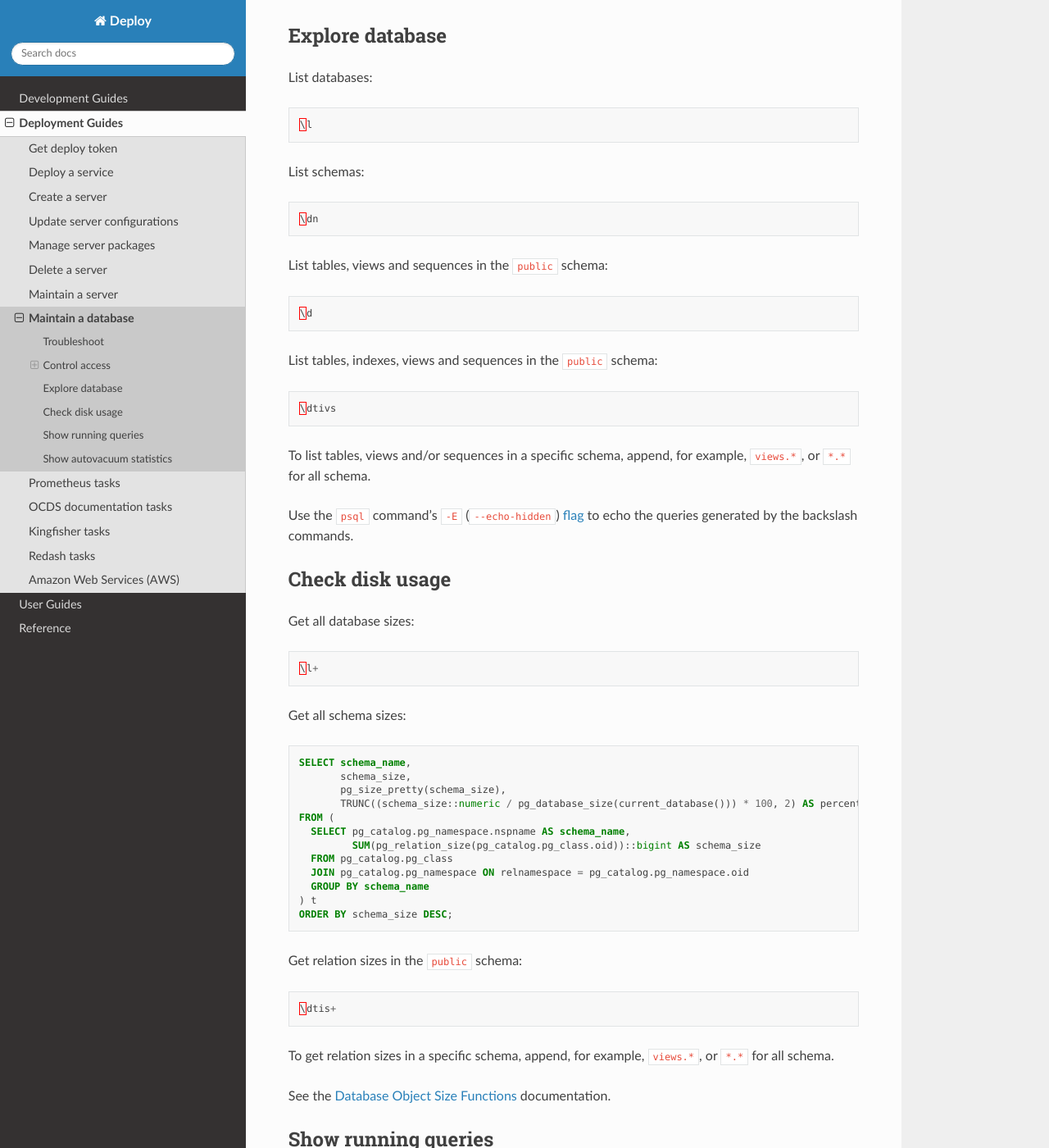
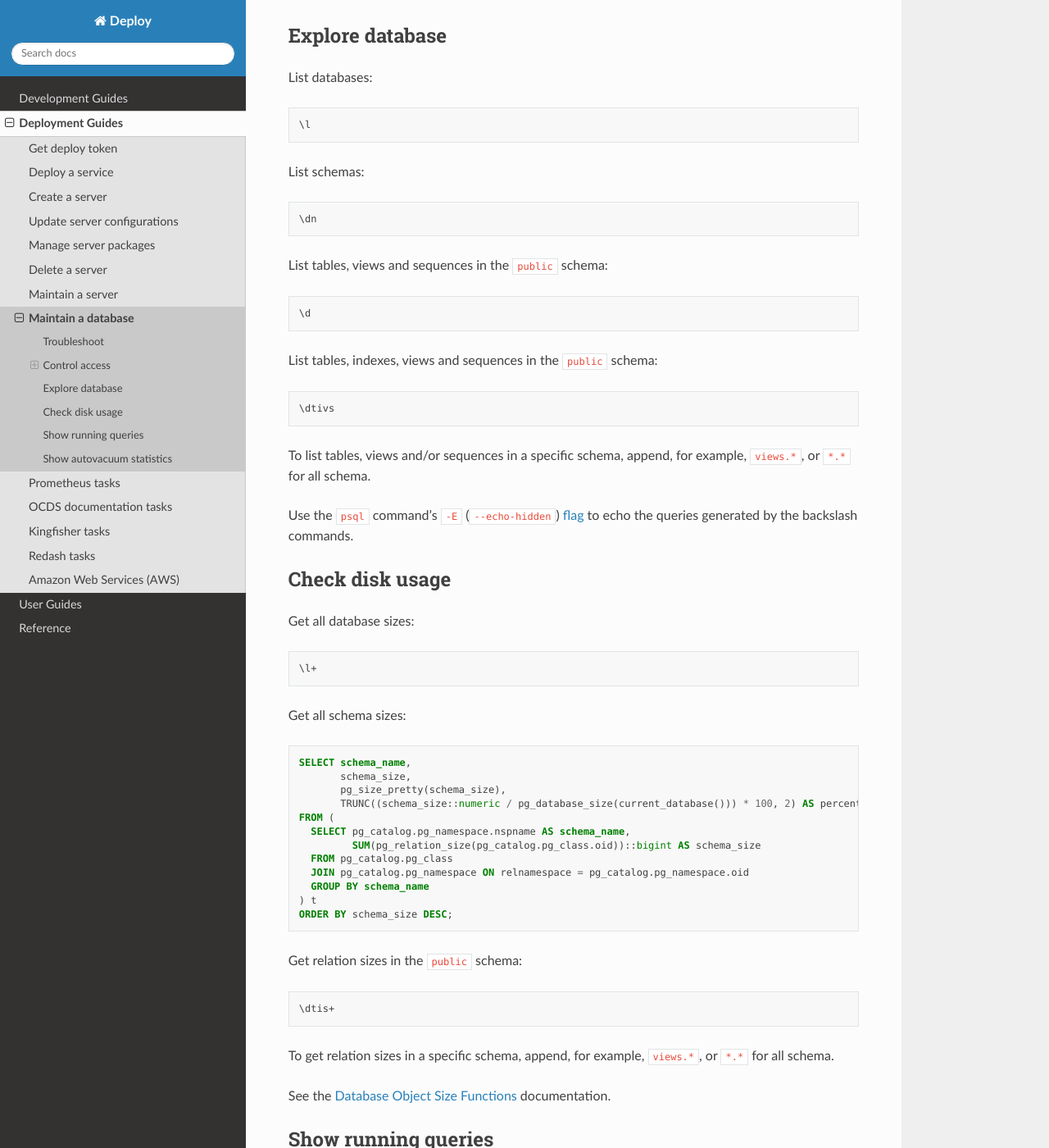
Before and after one commit to open-contracting/deploy, a Sphinx documentation site: the page built from docs/deploy/databases.rst, in a window 1280 px wide and 1400 px high, scrolled down 537 px. Shown: the whole window at 82% size. Built offline with Sphinx 7.4.7 and the Read the Docs theme 2.0.0, drawn with Linux system fonts in a browser that asks for light colours.

Commit message:
databases: Fix SQL code highlighting

```diff
--- a/docs/deploy/databases.rst
+++ b/docs/deploy/databases.rst
@@ -24,25 +24,25 @@ Explore database
 
 List databases:
 
-.. code-block:: sql
+.. code-block:: none
 
    \l
 
 List schemas:
 
-.. code-block:: sql
+.. code-block:: none
 
    \dn
 
 List tables, views and sequences in the ``public`` schema:
 
-.. code-block:: sql
+.. code-block:: none
 
    \d
 
 List tables, indexes, views and sequences in the ``public`` schema:
 
-.. code-block:: sql
+.. code-block:: none
 
    \dtivs
 
@@ -55,7 +55,7 @@ Check disk usage
 
 Get all database sizes:
 
-.. code-block:: sql
+.. code-block:: none
 
    \l+
 
@@ -78,7 +78,7 @@ Get all schema sizes:
 
 Get relation sizes in the ``public`` schema:
 
-.. code-block:: sql
+.. code-block:: none
 
    \dtis+
 
```
